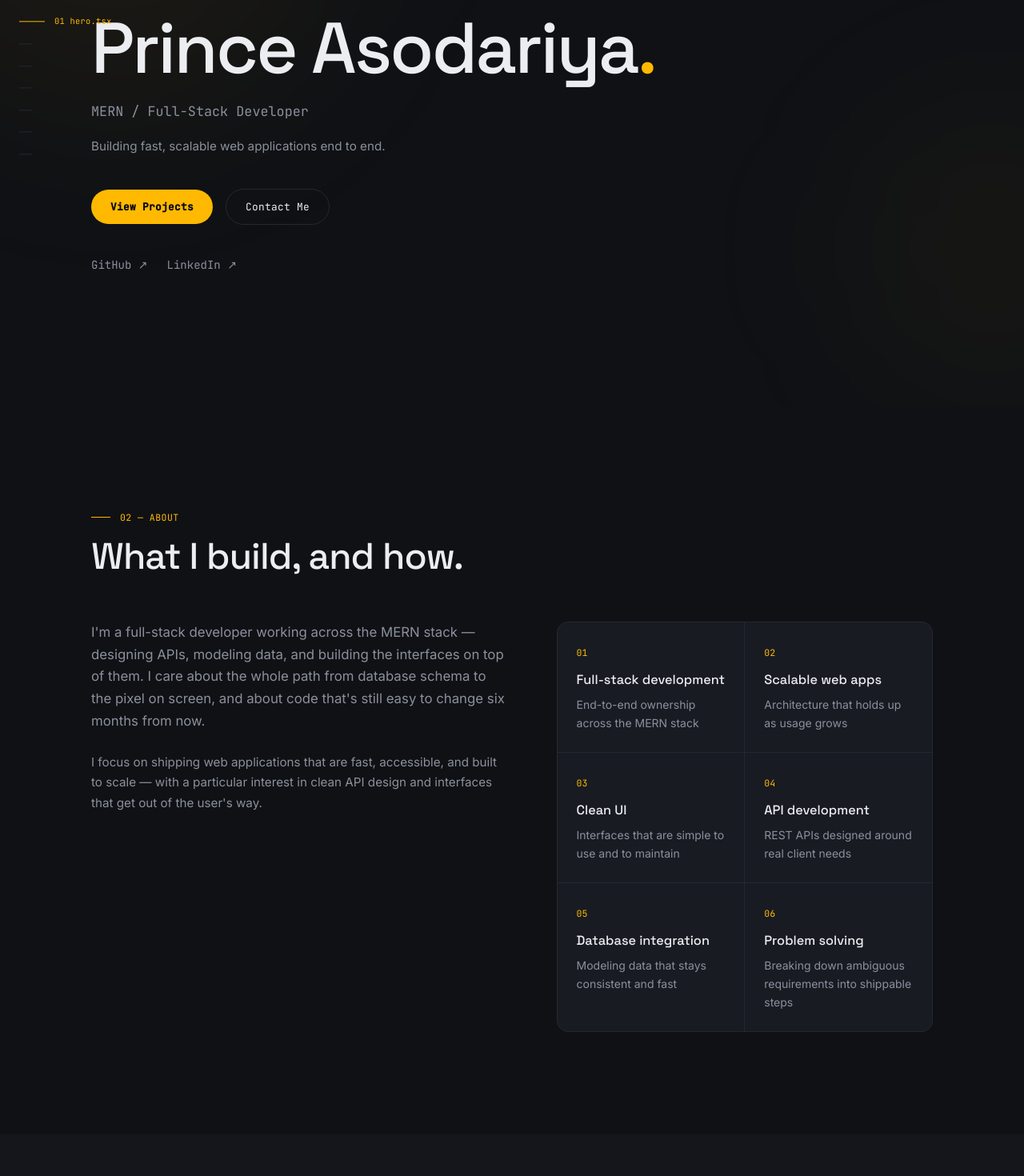
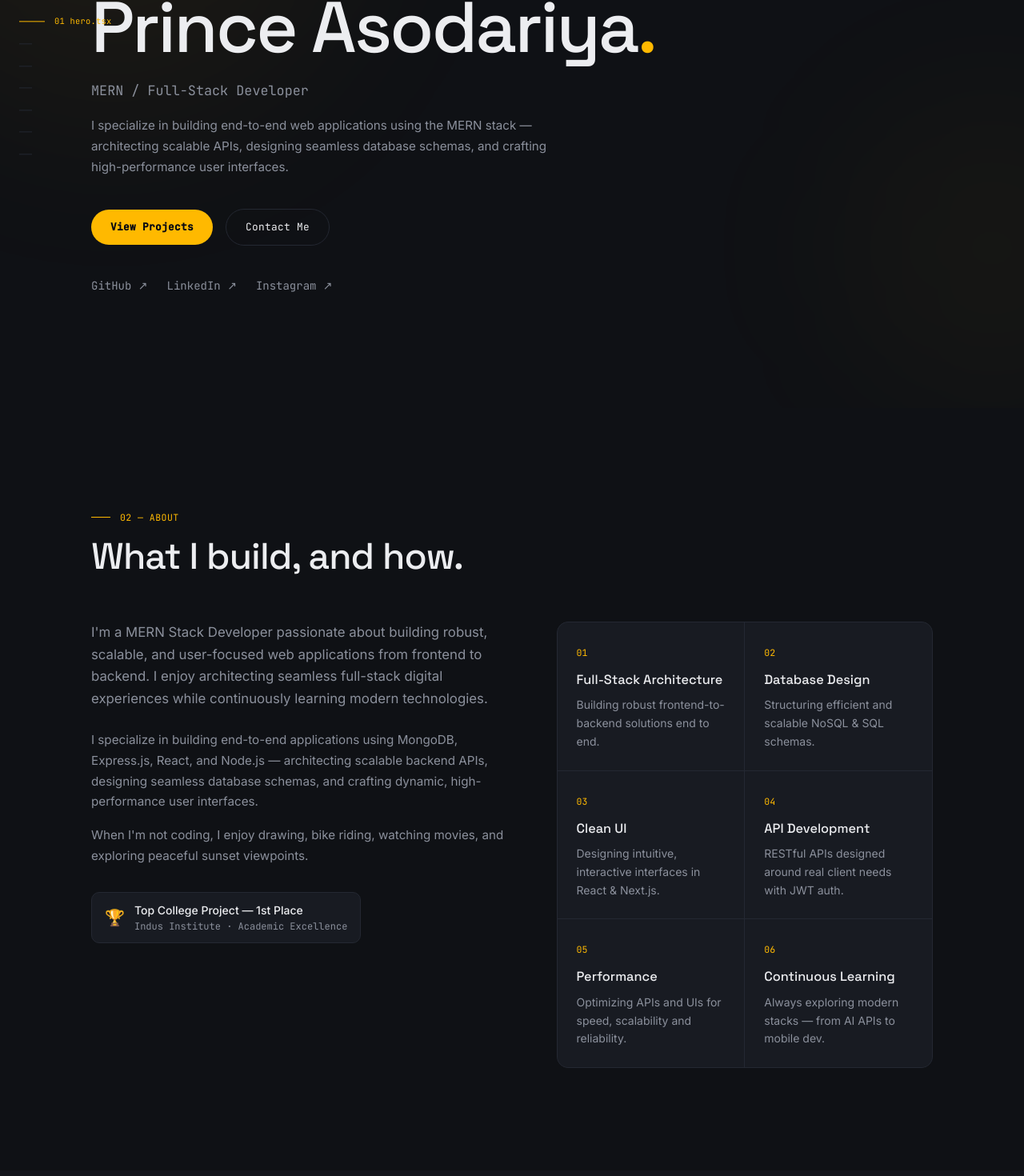
Before and after one commit to princeasodariya13/Prince-Asodariya, a Next.js app: page / in a window 1280 px wide. Shown: the part 290-1760 px from the top of the page at 80% size. Built offline with nearby package versions, Linux system fonts and the light colour scheme.

Commit message:
feat: implement About, Contact, Footer, and Hero components with supporting data configuration

```diff
--- a/components/About.tsx
+++ b/components/About.tsx
@@ -3,28 +3,28 @@ import Reveal from "./Reveal";
 
 const FOCUS_AREAS = [
   {
-    label: "Full-stack development",
-    detail: "End-to-end ownership across the MERN stack",
+    label: "Full-Stack Architecture",
+    detail: "Building robust frontend-to-backend solutions end to end.",
   },
   {
-    label: "Scalable web apps",
-    detail: "Architecture that holds up as usage grows",
+    label: "Database Design",
+    detail: "Structuring efficient and scalable NoSQL & SQL schemas.",
   },
   {
     label: "Clean UI",
-    detail: "Interfaces that are simple to use and to maintain",
+    detail: "Designing intuitive, interactive interfaces in React & Next.js.",
   },
   {
-    label: "API development",
-    detail: "REST APIs designed around real client needs",
+    label: "API Development",
+    detail: "RESTful APIs designed around real client needs with JWT auth.",
   },
   {
-    label: "Database integration",
-    detail: "Modeling data that stays consistent and fast",
+    label: "Performance",
+    detail: "Optimizing APIs and UIs for speed, scalability and reliability.",
   },
   {
-    label: "Problem solving",
-    detail: "Breaking down ambiguous requirements into shippable steps",
+    label: "Continuous Learning",
+    detail: "Always exploring modern stacks — from AI APIs to mobile dev.",
   },
 ];
 
@@ -37,17 +37,34 @@ export default function About() {
         <div className="mt-14 grid gap-10 lg:grid-cols-[1.1fr_1fr] lg:gap-16">
           <Reveal delay={100}>
             <p className="text-[clamp(1.05rem,1.3vw,1.2rem)] leading-[1.65] text-[#8B909C]">
-              I&apos;m a full-stack developer working across the MERN stack —
-              designing APIs, modeling data, and building the interfaces on top
-              of them. I care about the whole path from database schema to the
-              pixel on screen, and about code that&apos;s still easy to change
-              six months from now.
+              I&apos;m a MERN Stack Developer passionate about building robust,
+              scalable, and user-focused web applications from frontend to
+              backend. I enjoy architecting seamless full-stack digital
+              experiences while continuously learning modern technologies.
             </p>
             <p className="mt-6 text-[clamp(0.95rem,1vw,1.0625rem)] leading-[1.7] text-[#8B909C]">
-              I focus on shipping web applications that are fast, accessible,
-              and built to scale — with a particular interest in clean API
-              design and interfaces that get out of the user&apos;s way.
+              I specialize in building end-to-end applications using MongoDB,
+              Express.js, React, and Node.js — architecting scalable backend
+              APIs, designing seamless database schemas, and crafting dynamic,
+              high-performance user interfaces.
             </p>
+            <p className="mt-4 text-[clamp(0.95rem,1vw,1.0625rem)] leading-[1.7] text-[#8B909C]">
+              When I&apos;m not coding, I enjoy drawing, bike riding, watching
+              movies, and exploring peaceful sunset viewpoints.
+            </p>
+
+            {/* Achievement badge */}
+            <div className="mt-8 inline-flex items-center gap-3 rounded-[10px] border border-[#242832] bg-[#181B22] px-4 py-3">
+              <span className="text-amber-400 text-xl">🏆</span>
+              <div>
+                <p className="text-sm font-medium text-[#ECEDF0]">
+                  Top College Project — 1st Place
+                </p>
+                <p className="text-xs text-[#8B909C] font-mono mt-0.5">
+                  Indus Institute · Academic Excellence
+                </p>
+              </div>
+            </div>
           </Reveal>
 
           <div className="grid grid-cols-1 gap-px overflow-hidden rounded-[14px] border border-[#242832] bg-[#242832] sm:grid-cols-2">
--- a/components/Contact.tsx
+++ b/components/Contact.tsx
@@ -97,6 +97,15 @@ export default function Contact() {
               >
                 <span className="w-8 h-[1px] bg-[#242832] group-hover:bg-amber-400 transition-colors" />
                 LinkedIn ↗
+              </a>
+              <a
+                href={(profile as any).instagram}
+                target="_blank"
+                rel="noopener noreferrer"
+                className="flex items-center gap-3 text-[#ECEDF0] transition-colors hover:text-amber-400 group"
+              >
+                <span className="w-8 h-[1px] bg-[#242832] group-hover:bg-amber-400 transition-colors" />
+                Instagram ↗
               </a>
             </div>
           </Reveal>
--- a/components/Footer.tsx
+++ b/components/Footer.tsx
@@ -55,6 +55,14 @@ export default function Footer() {
             LinkedIn
           </a>
           <a
+            href={(profile as any).instagram}
+            target="_blank"
+            rel="noopener noreferrer"
+            className="text-[#8B909C] transition-colors hover:text-amber-400"
+          >
+            Instagram
+          </a>
+          <a
             href={`mailto:${profile.email}`}
             className="text-[#8B909C] transition-colors hover:text-amber-400"
           >
--- a/components/Hero.tsx
+++ b/components/Hero.tsx
@@ -73,6 +73,14 @@ export default function Hero() {
             >
               LinkedIn ↗
             </a>
+            <a
+              href={(profile as any).instagram}
+              target="_blank"
+              rel="noopener noreferrer"
+              className="transition-colors hover:text-amber-400"
+            >
+              Instagram ↗
+            </a>
           </div>
         </Reveal>
       </div>
--- a/lib/data.ts
+++ b/lib/data.ts
@@ -43,7 +43,7 @@ export const projects: (Project & { isPlaceholder?: boolean })[] = [
     id: "setu-architect",
     title: "Setu Architects",
     description:
-      "A professional business website for Setu Architecture — a structural engineering firm established in 1988. Showcases their portfolio of residential, commercial, industrial & public infrastructure projects with MEPF design capabilities.",
+      "A professional business website for Setu Architecture — a structural engineering firm established in 1988. Showcases their portfolio of residential, commercial, industrial & public infrastructure projects with full MEPF design capabilities.",
     techStack: ["Next.js", "React", "Tailwind CSS", "Vercel"],
     features: [
       "Full company portfolio with project showcase gallery",
@@ -59,8 +59,8 @@ export const projects: (Project & { isPlaceholder?: boolean })[] = [
     id: "thumblify",
     title: "Thumblify — AI Thumbnail Generator",
     description:
-      "An AI-powered web tool that generates professional, eye-catching YouTube thumbnails from text prompts in seconds. Saves content creators hours of design work with smart style presets and one-click downloads.",
-    techStack: ["React", "Vite", "TypeScript", "OpenAI API", "Cloudinary", "Tailwind CSS"],
+      "An AI-powered web tool that generates professional, eye-catching YouTube thumbnails from text prompts in seconds using generative AI models. Saves content creators hours of design work with smart style presets and one-click downloads.",
+    techStack: ["React", "Vite", "Node.js", "OpenAI API", "Cloudinary", "Tailwind CSS"],
     features: [
       "Text-to-image AI thumbnail generation in seconds",
       "Multiple style & template presets for YouTube content",
@@ -75,7 +75,7 @@ export const projects: (Project & { isPlaceholder?: boolean })[] = [
     id: "transit-ops",
     title: "Transit OPS — Smart Transport",
     description:
-      "A full-stack fleet and transport operations management platform (FleetFlow) for enterprise teams. Features role-based access control, vehicle tracking, driver management, trip logs, fuel records, maintenance scheduling, and analytics with PDF export.",
+      "A full-stack fleet and transport operations management platform for enterprise teams. Features role-based access control, vehicle tracking, driver management, trip logs, fuel records, maintenance scheduling, and analytics with PDF export.",
     techStack: ["React", "Vite", "TypeScript", "Node.js", "MongoDB", "Tailwind CSS"],
     features: [
       "Role-based access: Administrator & Fleet Manager",
@@ -91,13 +91,13 @@ export const projects: (Project & { isPlaceholder?: boolean })[] = [
     id: "healthcare-hub",
     title: "Healthcare Hub",
     description:
-      "A comprehensive hospital management system built on the MERN stack for managing end-to-end hospital operations — patient records, OPD scheduling, doctor management, billing, and pharmacy inventory with secure role-based access.",
-    techStack: ["React", "Node.js", "Express.js", "MongoDB", "JWT", "REST API", "Tailwind CSS"],
+      "A robust PHP & MERN-based hospital management platform for end-to-end hospital operations — secure patient records, automated appointment scheduling, MySQL database management, and role-based access for admins, doctors, and patients.",
+    techStack: ["React", "Node.js", "Express.js", "MongoDB", "PHP", "MySQL", "Bootstrap"],
     features: [
+      "Secure patient records & medical history management",
+      "Automated OPD appointment scheduling system",
       "Role-based access for Admins, Doctors & Patients",
-      "OPD appointment scheduling & patient record management",
-      "Integrated billing system with invoice generation",
-      "Pharmacy inventory tracking & prescription management",
+      "Integrated billing system with pharmacy inventory",
     ],
     githubUrl: "https://github.com/princeasodariya13",
     liveUrl: undefined,
@@ -109,22 +109,22 @@ export const skillCategories: SkillCategory[] = [
   {
     id: "frontend",
     label: "Frontend",
-    skills: ["React", "Next.js", "TypeScript", "JavaScript", "Tailwind CSS", "HTML5", "CSS3", "Vite"],
+    skills: ["HTML5", "CSS3", "JavaScript (ES6+)", "React", "Next.js", "TypeScript", "Vite", "Tailwind CSS", "Bootstrap"],
   },
   {
     id: "backend",
     label: "Backend",
-    skills: ["Node.js", "Express.js", "REST APIs", "JWT Authentication", "NextAuth.js"],
+    skills: ["Node.js", "Express.js", "REST APIs", "JWT Authentication", "NextAuth.js", "PHP", ".NET"],
   },
   {
     id: "database",
     label: "Database",
-    skills: ["MongoDB", "Mongoose", "Prisma", "PostgreSQL"],
+    skills: ["MongoDB", "Mongoose", "MySQL", "Prisma", "PostgreSQL"],
   },
   {
     id: "tools",
-    label: "Tools & DevOps",
-    skills: ["Git", "GitHub", "Postman", "Cloudinary", "Vercel", "PWA", "Figma"],
+    label: "Tools & Platforms",
+    skills: ["Git", "GitHub", "Postman", "Cloudinary", "Vercel", "Vite", "Android", "Java", "C#"],
   },
 ];
 
@@ -137,10 +137,11 @@ export const experience: ExperienceEntry[] = [
     endDate: "Feb 2026",
     location: "Gujarat, India",
     responsibilities: [
-      "Developed and maintained full-stack web applications using MongoDB, Express.js, React, and Node.js.",
-      "Built RESTful APIs with JWT-based authentication and role-based access control.",
-      "Collaborated on real-world client projects, translating UI designs into production-ready React components.",
-      "Implemented responsive, accessible UIs using Tailwind CSS and modern design patterns.",
+      "Built full-stack web applications using MongoDB, Express.js, React, and Node.js.",
+      "Designed and implemented RESTful APIs with JWT-based authentication and role-based access control.",
+      "Collaborated on real-world client projects — translated UI/UX designs into production-ready React components.",
+      "Implemented responsive, accessible UIs using Tailwind CSS and modern component patterns.",
+      "Optimized APIs and database schemas for performance and scalability.",
     ],
   },
 ];
@@ -153,18 +154,20 @@ export const education: EducationEntry[] = [
     startYear: "2023",
     endYear: "2026",
     details:
-      "Studying core Computer Science fundamentals alongside applied IT — including software development, database management, web technologies, networking, and system design.",
+      "Studying core Computer Science fundamentals alongside applied IT — software development, database management, web technologies, networking, and system design. Won Top College Project award (1st place) at Indus Institute.",
   },
 ];
 
 export const profile = {
   name: "Prince Asodariya",
   role: "MERN / Full-Stack Developer",
-  tagline: "Building fast, scalable web applications end to end.",
+  tagline:
+    "I specialize in building end-to-end web applications using the MERN stack — architecting scalable APIs, designing seamless database schemas, and crafting high-performance user interfaces.",
   location: "Gujarat, India",
   email: "princeasodariya13@gmail.com",
   github: "https://github.com/princeasodariya13",
   linkedin: "https://www.linkedin.com/in/prince-asodariya-098395373/",
+  instagram: "https://instagram.com/prince.asodariya.311",
   resumeUrl: "/resume.pdf",
   availability: "Open to new opportunities",
 };
```
